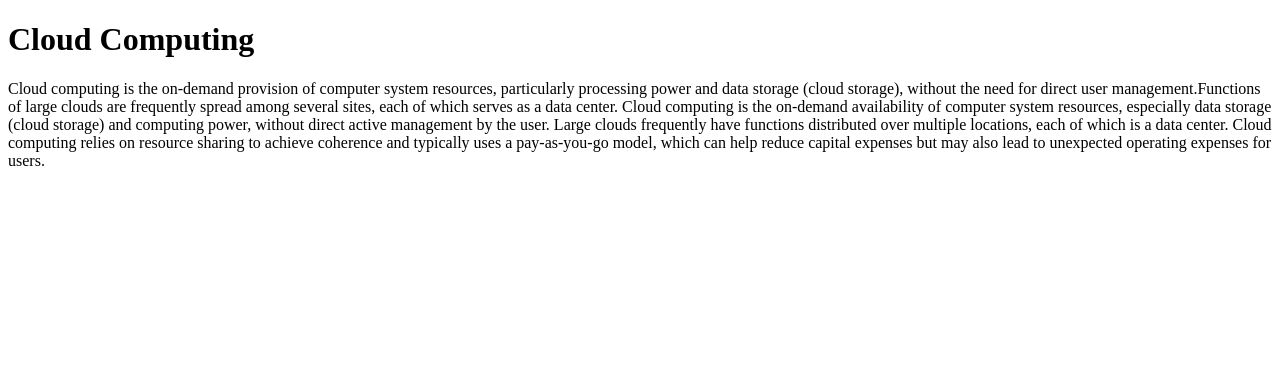
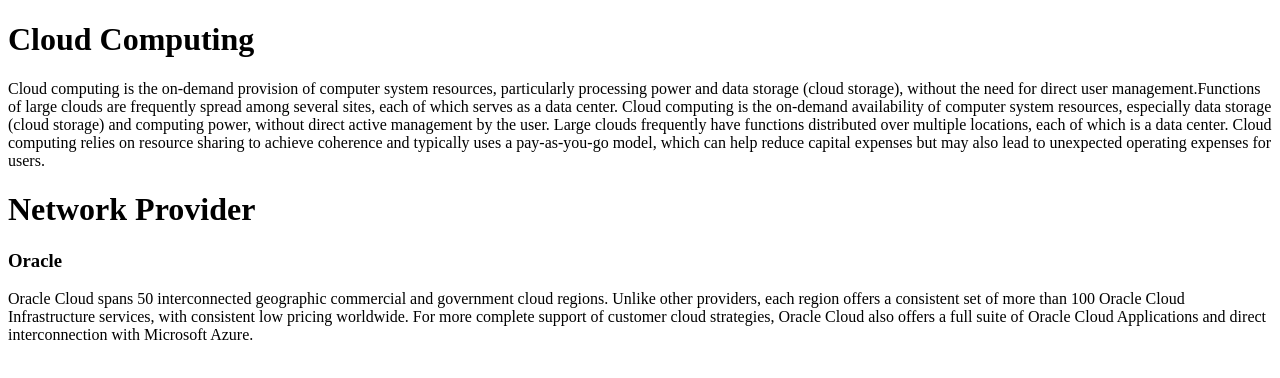
Before and after one commit to Arwinmejia01/TRY, a plain HTML site: page index.html in a window 1280 px wide. Drawn offline with Linux system fonts and the light colour scheme.

Commit message:
Update index.html

```diff
--- a/index.html
+++ b/index.html
@@ -17,5 +17,8 @@
         Large clouds frequently have functions distributed over multiple locations, each of which is a data center.
         Cloud computing relies on resource sharing to achieve coherence and typically uses a pay-as-you-go model,
         which can help reduce capital expenses but may also lead to unexpected operating expenses for users. </p>
+    <h1>Network Provider</h1>
+    <h3>Oracle</h3>
+    <p>Oracle Cloud spans 50 interconnected geographic commercial and government cloud regions. Unlike other providers, each region offers a consistent set of more than 100 Oracle Cloud Infrastructure services, with consistent low pricing worldwide. For more complete support of customer cloud strategies, Oracle Cloud also offers a full suite of Oracle Cloud Applications and direct interconnection with Microsoft Azure.</p>
 </body>
 </html>
```
